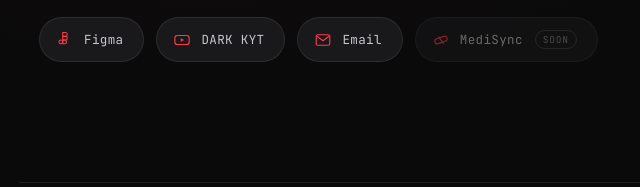
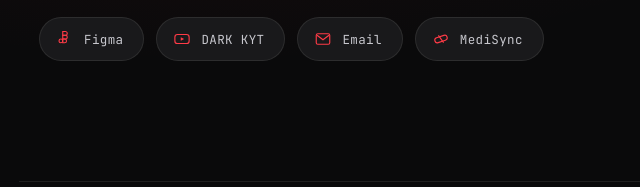
Before and after one commit to barathavinashavi-alt/portfolio, a plain HTML site: page index.html in a window 1280 px wide. Shown: the part 8042-8229 px from the top of the page, 45-685 px from the left. Drawn offline with Linux system fonts and the light colour scheme.

Commit message:
Update email link and modify MediSync section

```diff
--- a/index.html
+++ b/index.html
@@ -619,13 +619,12 @@
         <a class="connect-chip" href="https://mail.google.com/mail/?view=cm&fs=1&to=barathavinash.avi@gmail.com" target="_blank" rel="noopener">
           <svg viewBox="0 0 24 24" fill="none" stroke="currentColor" stroke-width="1.5"><rect x="3" y="5" width="18" height="14" rx="2"/><path d="M4 7l8 6 8-6"/></svg>
           <span>Email</span>
-        </a>
 
-        <div class="connect-chip connect-chip--disabled" id="medisyncChip" aria-disabled="true">
+
+        <a class="connect-chip" href="https://barathavinash-medisync-website.netlify.app/" target="_blank" rel="noopener" id="medisyncChip">
           <svg viewBox="0 0 24 24" fill="none" stroke="currentColor" stroke-width="1.5"><rect x="3.5" y="8.6" width="17" height="6.8" rx="3.4" transform="rotate(-18 12 12)"/><path d="M10.2 6.3l3.6 11.4" transform="rotate(-18 12 12)"/></svg>
           <span>MediSync</span>
-          <em>Soon</em>
-        </div>
+        </a>
 
       </div>
 
```
